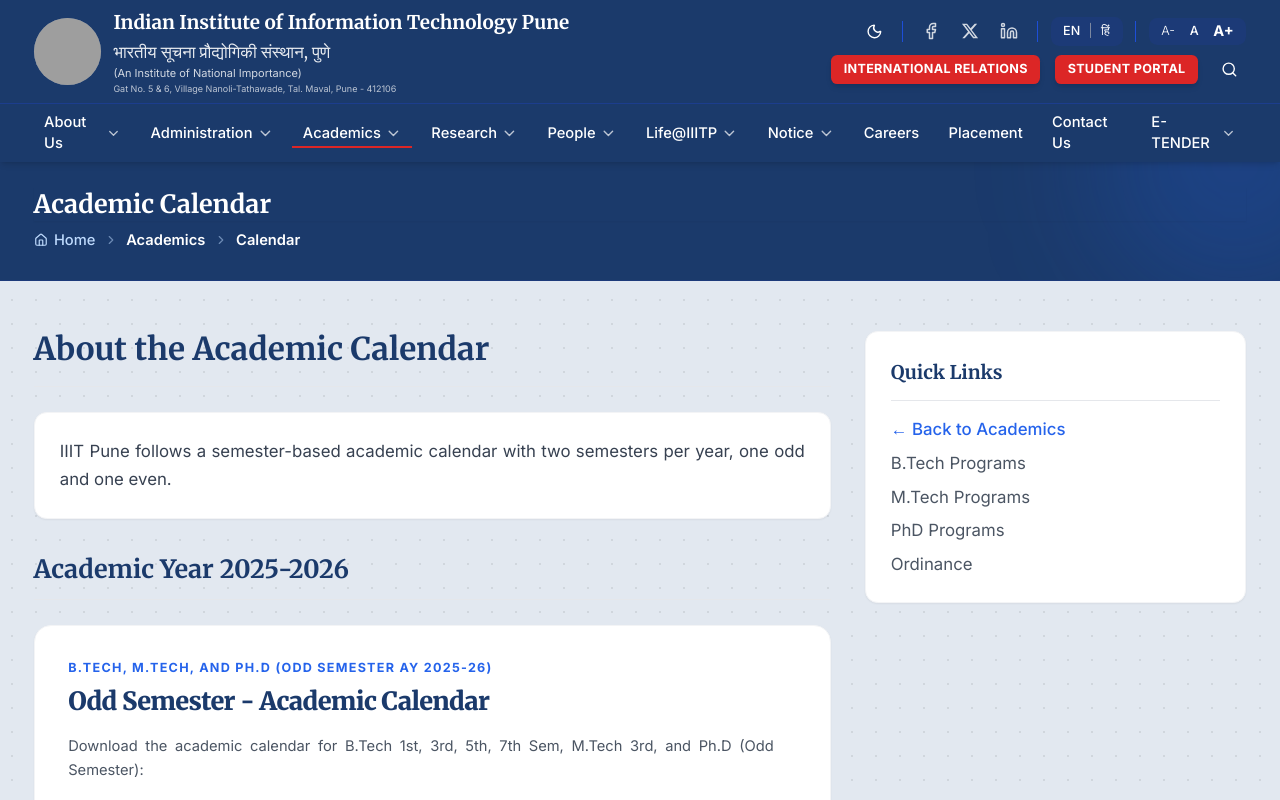
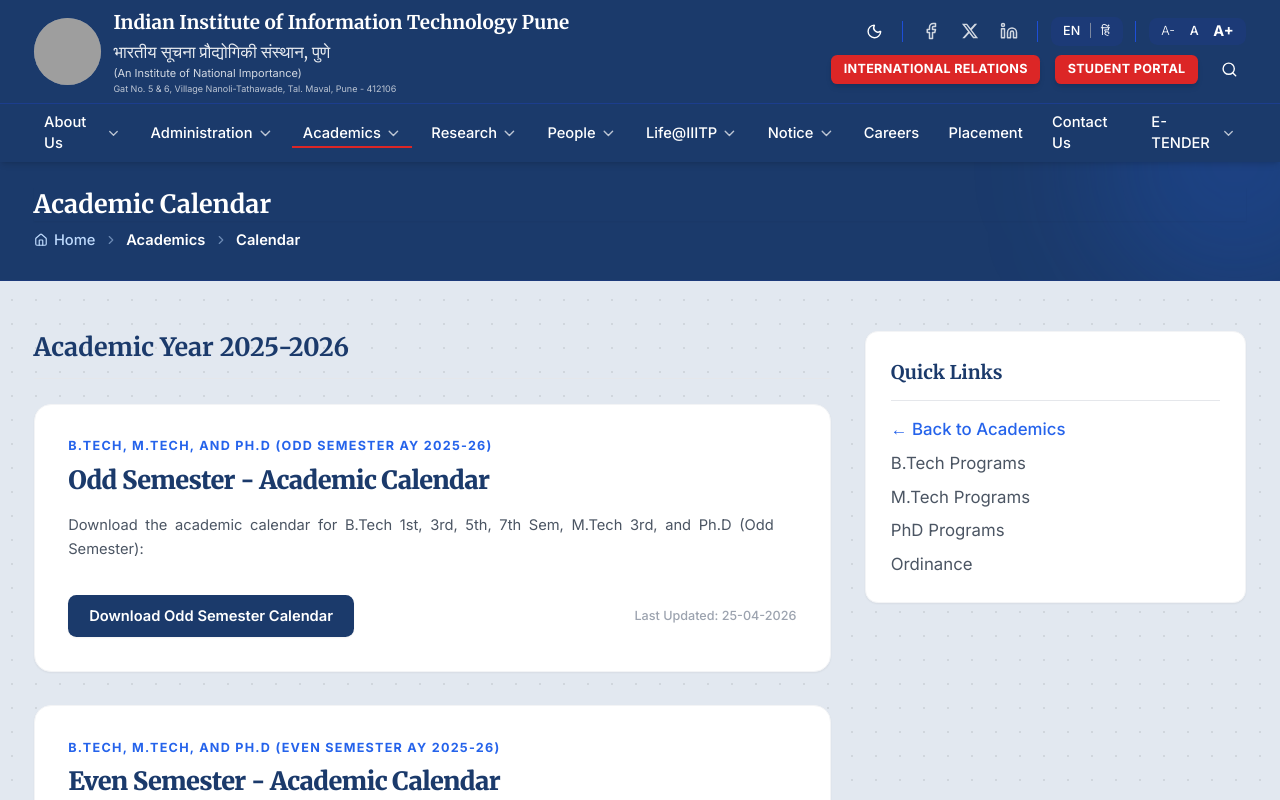
Before and after one commit to iiitp-official/website, a React (Vite) app: page /academics/Calendar in a window 1280 px wide. Shown: the top 800 px of the page. Built offline with nearby package versions, Linux system fonts and the light colour scheme; grey boxes are pictures that could not be loaded.

Commit message:
Remove about academic calender subsection

```diff
--- a/src/pages/AcademicCalendarPage.jsx
+++ b/src/pages/AcademicCalendarPage.jsx
@@ -9,19 +9,6 @@
         <div className="grid grid-cols-1 lg:grid-cols-3 gap-8">
           {/* Main Content */}
           <div className="lg:col-span-2 space-y-8">
-            {/* Overview */}
-            <section>
-              <h2 className="text-3xl font-bold font-serif text-primary dark:text-white mb-6 border-b pb-4 border-gray-200 dark:border-gray-800">
-                About the Academic Calendar
-              </h2>
-              <div className="bg-white dark:bg-surface-dark p-6 rounded-xl shadow-sm border border-gray-100 dark:border-gray-800">
-                <p className="text-gray-700 dark:text-gray-300 leading-relaxed text-justify">
-                  IIIT Pune follows a semester-based academic calendar with two semesters per year, one odd and one
-                  even.
-                </p>
-              </div>
-            </section>
-
             {/* Current Year Calendar */}
             <section>
               <h2 className="text-2xl font-bold font-serif text-primary dark:text-white mb-6 border-b pb-3 border-gray-200 dark:border-gray-800">
```
